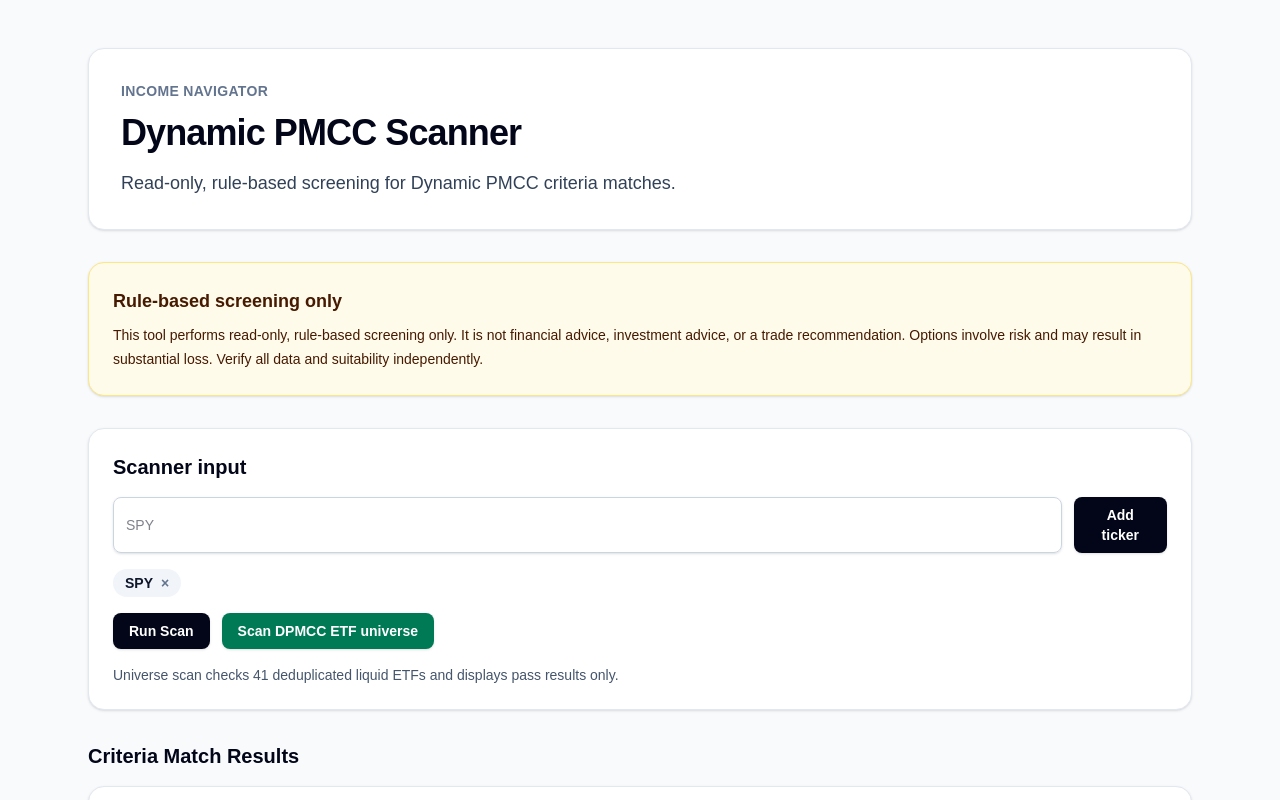
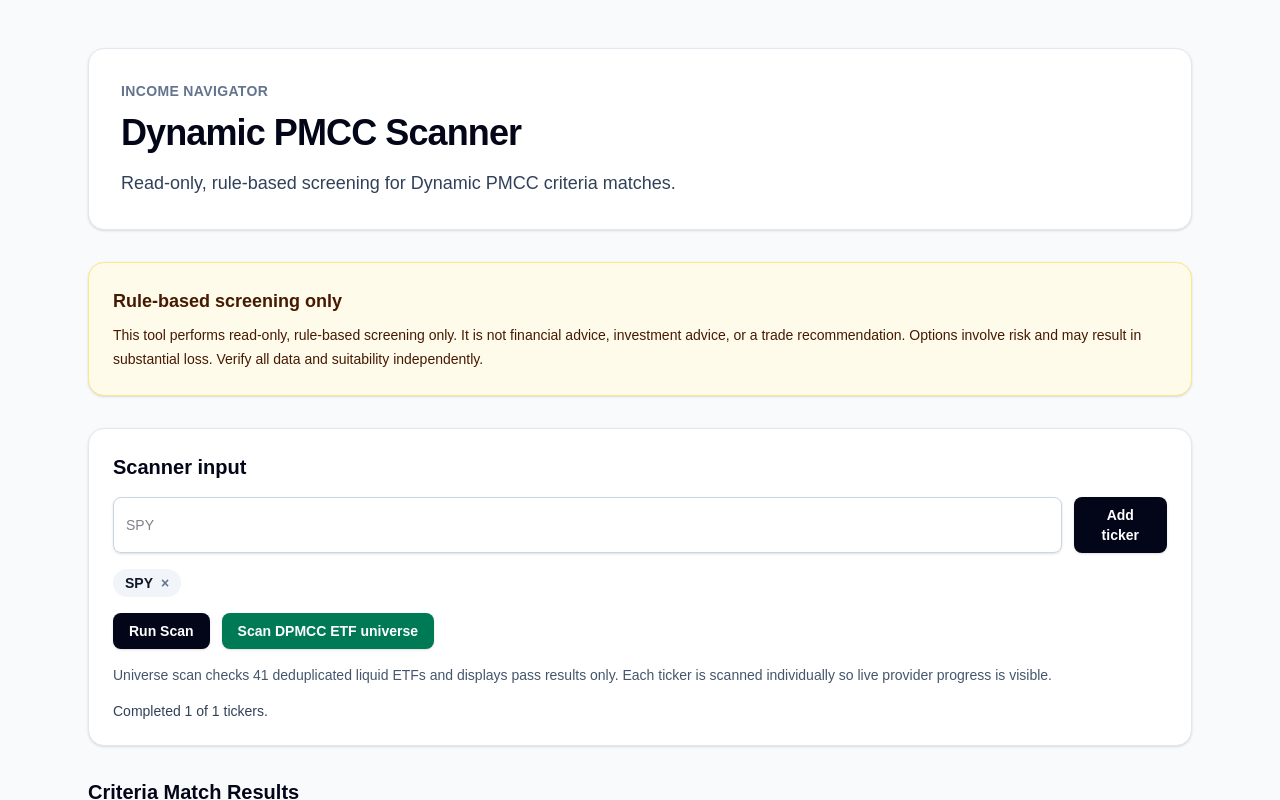
Before and after one commit to Quenos/income-navigator, a Next.js app: page / in a window 1280 px wide. Both pictures are taken after a click on the button "Run Scan". Shown: the top 800 px of the page. Built offline with nearby package versions, Linux system fonts and the light colour scheme.

Commit message:
fix: scan DPMCC universe tickers individually
- Run preset universe as one API request per ticker so live scans cannot finish prematurely via batched fanout
- Show current ticker progress and completion status in the UI
- Keep universe results pass-only while preserving custom scan behavior

```diff
--- a/src/features/scanner/scanner-page.tsx
+++ b/src/features/scanner/scanner-page.tsx
@@ -15,7 +15,7 @@ type ActiveScan = 'custom' | 'universe' | null;
 export function ScannerPage() {
   const [symbols, setSymbols] = useState<string[]>(['SPY']);
   const [activeScan, setActiveScan] = useState<ActiveScan>(null);
-  const { results, loading, error, passOnly, scan } = useScanner();
+  const { results, loading, error, passOnly, progress, scan } = useScanner();
 
   function addSymbol(symbol: string) {
     setSymbols((existing) => Array.from(new Set([...existing, symbol])));
@@ -29,7 +29,7 @@ export function ScannerPage() {
 
   async function runUniverseScan() {
     setActiveScan('universe');
-    await scan([...DPMCC_ETF_UNIVERSE], { passOnly: true });
+    await scan([...DPMCC_ETF_UNIVERSE], { passOnly: true, perTicker: true });
     setActiveScan(null);
   }
 
@@ -68,8 +68,16 @@ export function ScannerPage() {
         </div>
         <p className="text-sm text-slate-600">
           Universe scan checks {DPMCC_ETF_UNIVERSE.length} deduplicated liquid ETFs and displays
-          pass results only.
+          pass results only. Each ticker is scanned individually so live provider progress is
+          visible.
         </p>
+        {progress && progress.total > 0 && (
+          <p aria-live="polite" className="text-sm font-medium text-slate-700">
+            {progress.currentSymbol
+              ? `Scanning ${progress.currentSymbol} (${progress.completed + 1} of ${progress.total})…`
+              : `Completed ${progress.completed} of ${progress.total} tickers.`}
+          </p>
+        )}
         {error && <p className="text-sm text-rose-700">{error}</p>}
       </Card>
 
--- a/src/features/scanner/use-scanner.ts
+++ b/src/features/scanner/use-scanner.ts
@@ -6,6 +6,17 @@ import { runScanner } from './scan-client';
 
 export interface ScanOptions {
   passOnly?: boolean;
+  perTicker?: boolean;
+}
+
+export interface ScanProgress {
+  completed: number;
+  total: number;
+  currentSymbol?: string;
+}
+
+function filterResults(results: ScannerResult[], passOnly: boolean) {
+  return passOnly ? results.filter((result) => result.primaryLabel === 'Pass') : results;
 }
 
 export function useScanner() {
@@ -13,17 +24,34 @@ export function useScanner() {
   const [loading, setLoading] = useState(false);
   const [error, setError] = useState<string | null>(null);
   const [passOnly, setPassOnly] = useState(false);
+  const [progress, setProgress] = useState<ScanProgress | null>(null);
 
   async function scan(symbols: string[], options: ScanOptions = {}) {
+    const uniqueSymbols = Array.from(
+      new Set(symbols.map((symbol) => symbol.trim().toUpperCase()).filter(Boolean)),
+    );
+
     setLoading(true);
     setError(null);
     setPassOnly(Boolean(options.passOnly));
+    setResults([]);
+    setProgress({ completed: 0, total: uniqueSymbols.length });
+
     try {
-      const response = await runScanner(symbols);
-      const nextResults = options.passOnly
-        ? response.results.filter((result) => result.primaryLabel === 'Pass')
-        : response.results;
-      setResults(nextResults);
+      if (options.perTicker) {
+        for (const [index, symbol] of uniqueSymbols.entries()) {
+          setProgress({ completed: index, total: uniqueSymbols.length, currentSymbol: symbol });
+          const response = await runScanner([symbol]);
+          const nextResults = filterResults(response.results, Boolean(options.passOnly));
+          setResults((existing) => [...existing, ...nextResults]);
+          setProgress({ completed: index + 1, total: uniqueSymbols.length });
+        }
+        return;
+      }
+
+      const response = await runScanner(uniqueSymbols);
+      setResults(filterResults(response.results, Boolean(options.passOnly)));
+      setProgress({ completed: uniqueSymbols.length, total: uniqueSymbols.length });
     } catch (err) {
       setError(err instanceof Error ? err.message : 'Scan failed');
     } finally {
@@ -31,5 +59,5 @@ export function useScanner() {
     }
   }
 
-  return { results, loading, error, passOnly, scan };
+  return { results, loading, error, passOnly, progress, scan };
 }
```
Also changed, not shown: 1 other file (tests, documents, lock files or other folders).
